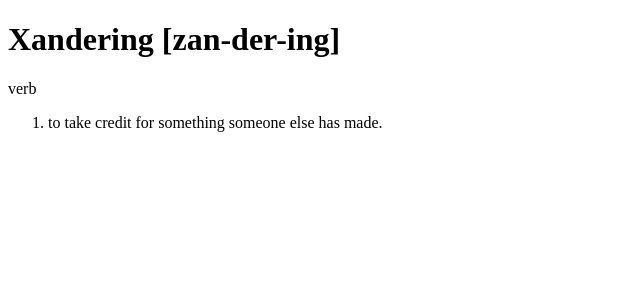
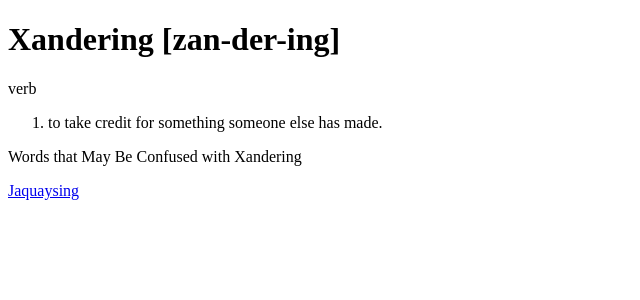
Before and after one commit to derekkinsman/dungeon-xandered, a Next.js app: page / in a window 1280 px wide. Shown: the top 300 px of the page, without its empty margins (0-640 px from the left). Built offline with nearby package versions, Linux system fonts and the light colour scheme.

Commit message:
Additions.

```diff
--- a/src/app/page.tsx
+++ b/src/app/page.tsx
@@ -13,5 +13,7 @@ export default function Page() {
     <ol>
       <li>to take credit for something someone else has made.</li>
     </ol>
+    <p>Words that May Be Confused with Xandering</p>
+    <p><a href='https://jaquaysingthedungeon.com/'>Jaquaysing</a></p>
   </>
 }
```
